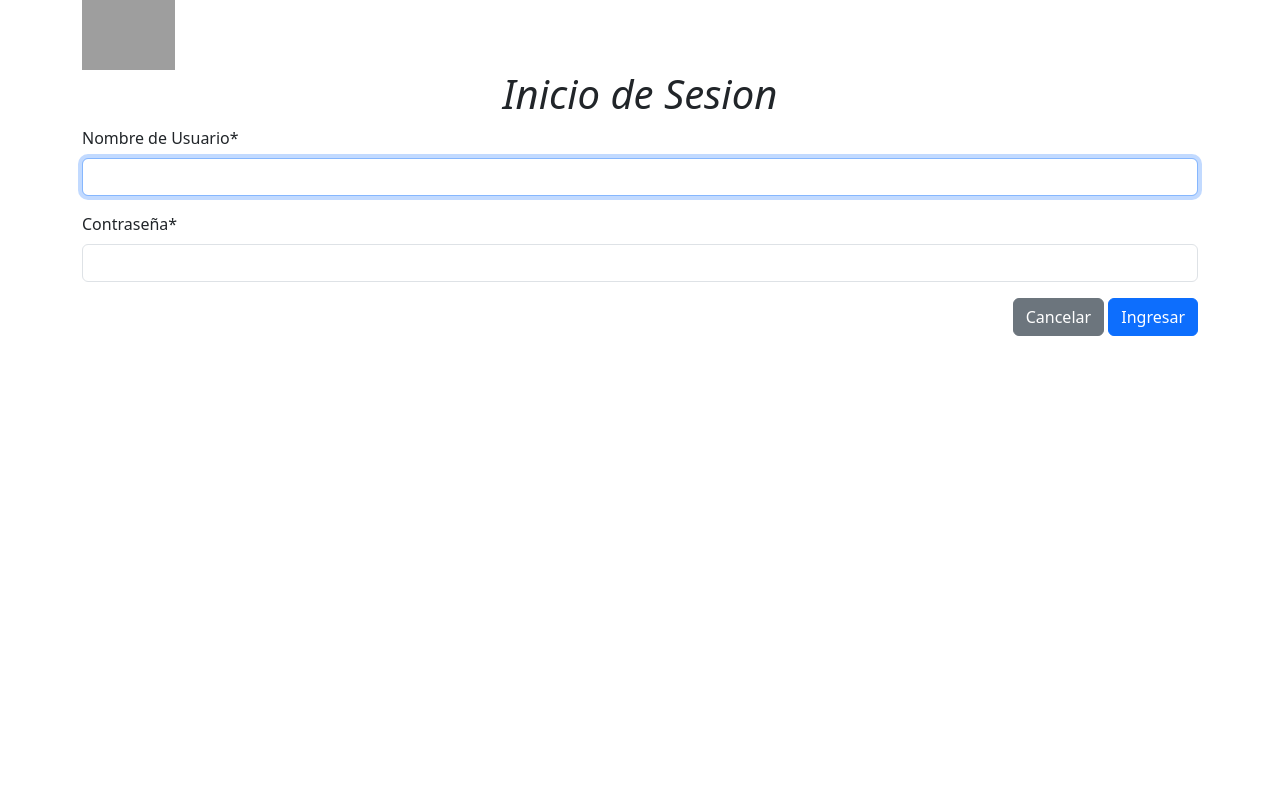
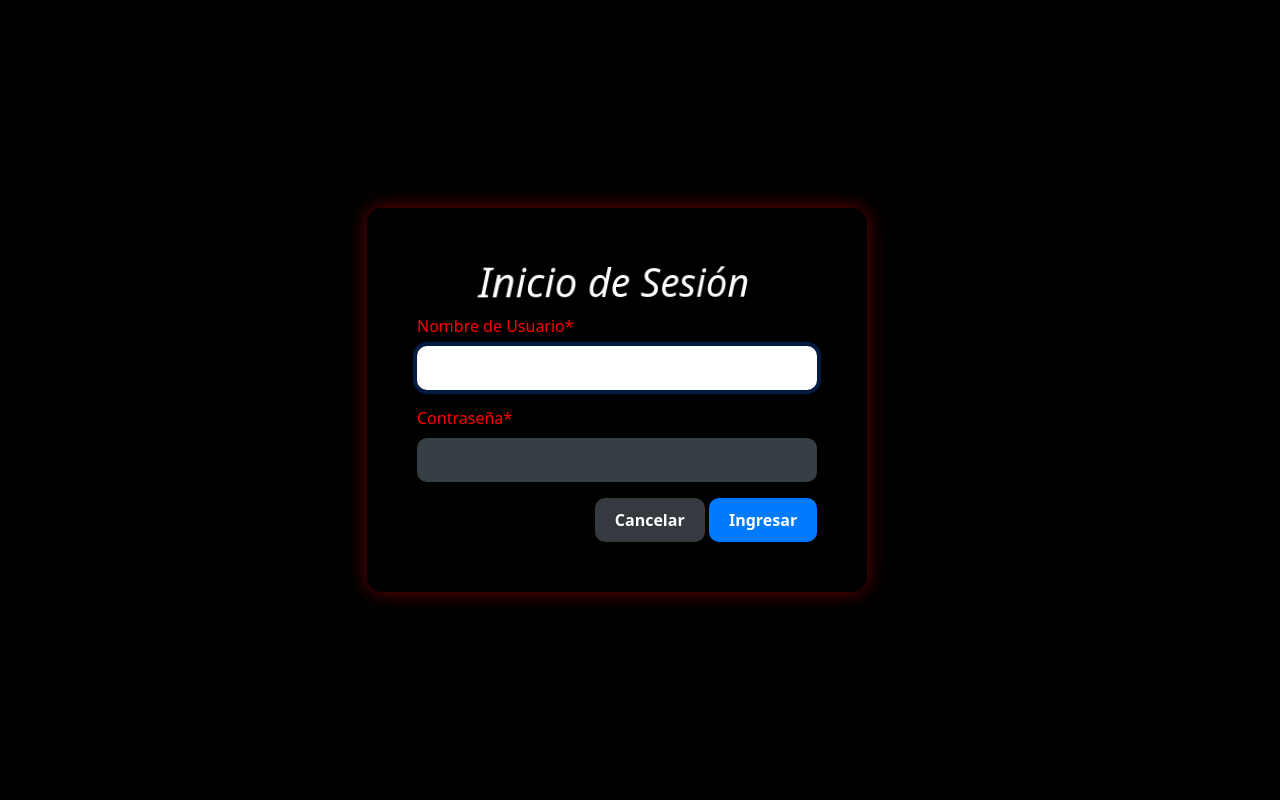
Before and after one commit to Bacze05/QR-Code-Menu, a Django app: a page that uses templates/registration/login.html in a window 1280 px wide. Run offline with Django 5.2, Linux system fonts and the light colour scheme; data that the repository does not hold is empty; parts of the project's set-up code (start-up, migrations or seed data) failed here and were passed over; some libraries are stand-ins or nearby versions; grey boxes are pictures that could not be loaded.

Commit message:
Base 2.0
Pagina con correcion de forms, css, html, modulos, solo falta mejorar el menu con css y html.

```diff
--- a/QRMenu/urls.py
+++ b/QRMenu/urls.py
@@ -29,6 +29,7 @@ urlpatterns = [
     path('panelAdmin/', include('panelAdmin.urls')),
     path('user/', include('users.urls')),
     path('logout/', users1.exit, name='exit'),
+    path('cambiar_password/', users1.CambiarPassword.as_view(), name='cambiar_password')
 
 
 ]
--- a/menu/views.py
+++ b/menu/views.py
@@ -109,6 +109,11 @@ class PlatoG(LoginRequiredMixin,View):
         if form.is_valid():
             form.save()
             return redirect('platolist')
+        else:
+            # Si el formulario no es válido, vuelve a renderizar la página con el formulario y los errores
+            context = self.get_context_data()
+            context['form'] = form  # Pasar el formulario con los errores al contexto
+            return render(request, self.template_name, context)
 
 class PlatoEdicion(LoginRequiredMixin,UpdateView):
     model=Plato
--- a/panelAdmin/views.py
+++ b/panelAdmin/views.py
@@ -1,8 +1,8 @@
-<<<<<<< Updated upstream
+
 from django.shortcuts import render
 
 # Create your views here.
-=======
+
 from django.http import HttpResponse, JsonResponse
 from django.shortcuts import redirect, render
 from django.contrib.auth.mixins import LoginRequiredMixin
@@ -41,4 +41,8 @@ class PanelAdmin(LoginRequiredMixin,View):
         if form.is_valid():
             form.save()
             return redirect('panelAdmin')
->>>>>>> Stashed changes
+        else:
+            # Si el formulario no es válido, vuelve a renderizar la página con el formulario y los errores
+            context = self.get_context_data()
+            context['form'] = form  # Pasar el formulario con los errores al contexto
+            return render(request, self.template_name, context)
--- /dev/null
+++ b/static/css/login.css
@@ -0,0 +1,90 @@
+body {
+    background: #000000 !important;
+    display: flex;
+    align-items: center;
+    justify-content: center;
+    min-height: 100vh;
+  }
+  h1{
+    color: rgb(255, 255, 255);
+  }
+  /* login.css */
+/* Cambiar el color del label a rojo */
+label {
+    color: red;
+}
+
+  .effect-3d {
+      transform: perspective(1000px) rotateY(10deg);
+      transition: transform 0.3s;
+    }
+
+    .effect-3d:hover {
+      transform: perspective(1000px) rotateY(0deg);
+    }
+    form {
+      background-color: #000000; /* Azul Medio */
+      background-position: center bottom;
+      background-repeat: no-repeat;
+      background-size: cover;
+      padding: 50px;
+      width: 500px;
+      text-align: left;
+      box-shadow: 0 0 20px rgba(238, 0, 0, 0.438);
+      border-radius: 15px;
+      display: flex;
+      flex-direction: column;
+  }
+
+  .form-group {
+      display: grid;
+      grid-template-columns: repeat(2, 1fr);
+      grid-gap: 40px;
+  }
+
+  /* Estilos para los campos del formulario */
+  .form-control {
+      background-color: #364044; /* Azul Cielo */
+      border: none;
+      border-radius: 10px;
+      box-shadow: 0 2px 4px rgba(0,0,0,0.1);
+      padding: 10px;
+  }
+
+  input {
+      padding: 20px 15px;
+      border: 0;
+      outline: none;
+  }
+
+  /* Estilos para los botones */
+  .btn {
+    border-radius: 10px;
+    box-shadow: 0 2px 4px rgba(0,0,0,0.1);
+    font-size: 16px;
+    font-weight: bold;
+    padding: 10px 20px;
+    transition: background-color 0.15s ease-in-out, border-color 0.15s ease-in-out;
+  }
+
+  .btn-primary {
+    background-color: #007bff;
+    border: none;
+    color: #fff;
+  }
+
+  .btn-dark {
+    background-color: #343a40;
+    border: none;
+    color: #fff;
+  }
+
+  .btn-3d {
+    transform: perspective(1px) translateZ(0);
+    transition-duration: 0.3s;
+    transition-property: transform;
+  }
+
+  .btn-3d:hover {
+    transform: scale(1.05);
+  }
--- a/templates/base.html
+++ b/templates/base.html
@@ -2,7 +2,7 @@
 {% load static %}
 
 {% block css %}
-<link rel="stylesheet" href="{%static 'css/login.css'%}">
+
 {% endblock css %}
 
 {% block body %}
--- a/templates/panelAdmin/panelAdmin.html
+++ b/templates/panelAdmin/panelAdmin.html
@@ -42,7 +42,7 @@
             </li> -->
             {% if user.is_authenticated %}
             <li class="nav-item">
-                <a class="nav-link" href="#">Cambiar contrasena</a>
+                <a class="nav-link" href="{% url 'cambiar_password'%}">Cambiar contrasena</a>
             </li>
 
 
--- a/templates/registration/login.html
+++ b/templates/registration/login.html
@@ -1,28 +1,30 @@
 {% extends "panelAdmin/panelAdmin.html" %}
 {% load static %}
 
-{% block css %}  <link rel="stylesheet" href="{%static 'css/login.css'%}">
+{% block css %}
+    <link rel="stylesheet" href="{% static 'css/login.css' %}">
 {% endblock css %}
-{%block nav%}{%endblock nav%}
-{% block body%}
+
+{% block nav %}
+{% endblock nav %}
+
+{% block body %}
 <div class="container">
-
-
-{% block content %}
-{% load crispy_forms_tags %}
-
-
+    <div class="row justify-content-center"> <!-- Centrar el contenido -->
+        <div class="col-md-6"> <!-- Ajustar el ancho del formulario -->
+            {% block content %}
+            {% load crispy_forms_tags %}
             <form method="POST">
                 {% csrf_token %}
-                <img src="/media/logo.svg" class="effect-3d" alt="logo" height="70">
-                <h1 class="text-center fst-italic effect-3d">Inicio de Sesion</h1>
-                {{form | crispy}}
+                <h1 class="text-center fst-italic effect-3d">Inicio de Sesión</h1>
+                {{ form | crispy }}
                 <div class="d-flex justify-content-end">
-                    <input type="reset" class="btn btn-secondary effect-3d btn-3d" value="Cancelar">&nbsp;
+                    <a href="{%url 'menuP'%}" class="btn btn-dark">Cancelar</a>&nbsp;
                     <input type="submit" class="btn btn-primary effect-3d btn-3d" value="Ingresar">
                 </div>
             </form>
-
-{% endblock content %}
+            {% endblock content %}
+        </div>
+    </div>
 </div>
-{% endblock body%}
+{% endblock body %}
```
Also changed, not shown: requirements.txt (added, +16 -0 lines), static/css/modal.css (added, +43 -0 lines), static/js/menu/qrcode.js (added, +22 -0 lines), templates/menu/categoria/Categorias.html (added, +37 -0 lines), templates/panelAdmin/QRCode.html (added, +11 -0 lines), templates/panelAdmin/generar-qr.html (added, +20 -0 lines), templates/panelAdmin/qr_popup.html (added, +25 -0 lines), templates/user/UserList.html (+2 -6 lines), templates/user/cambiar_password.html (added, +16 -0 lines), users/forms.py (+36 -0 lines), users/views.py (+31 -1 lines), db.sqlite3, menu/migrations/0003_alter_categoria_orden.py (added).
